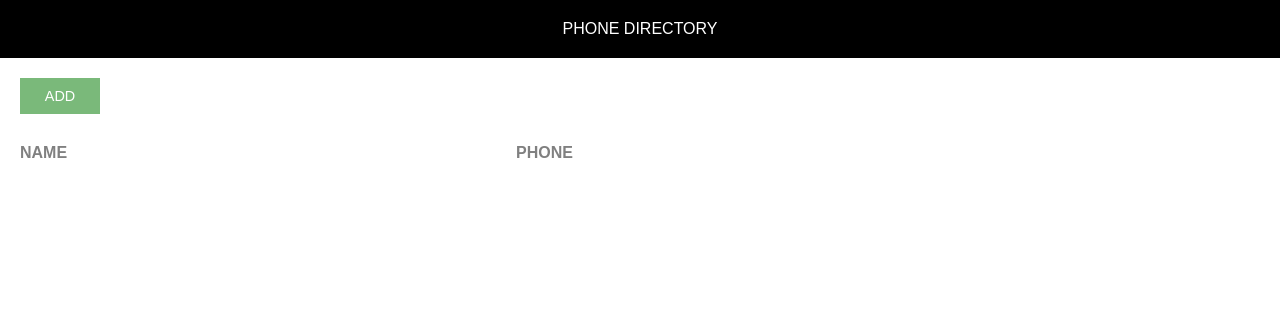
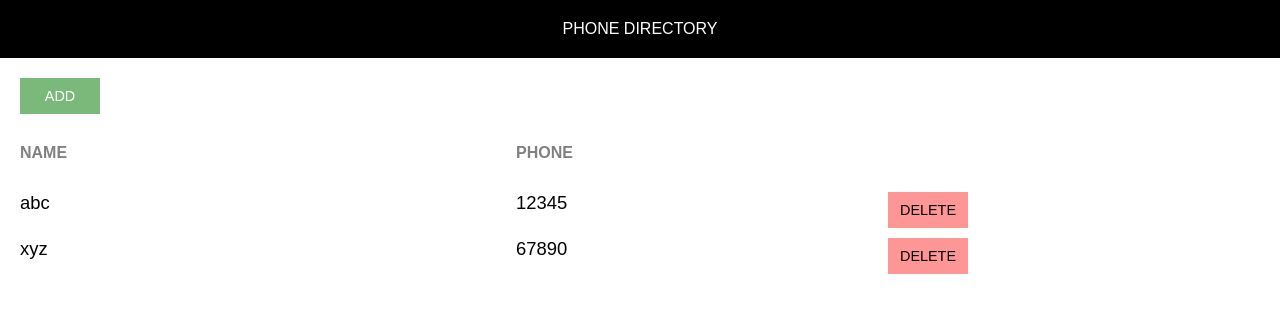
Before and after one commit to sundarsv/phone-directory, a React (Create React App) app: page / in a window 1280 px wide. Shown: the top 312 px of the page. Built offline with nearby package versions, Linux system fonts and the light colour scheme.

Commit message:
Rendered Subscribers Dynamically

```diff
--- a/src/App.css
+++ b/src/App.css
@@ -15,6 +15,12 @@
     background: #7ab97a;
     color: #fff;
 }
+
+.delete-btn {
+    background: #ff9696;
+    color: #000;
+}
+
  .grid-container {
     display: grid;
     grid-template-columns: 40% 30% auto;
--- a/src/App.js
+++ b/src/App.js
@@ -4,6 +4,19 @@
 
 class App extends Component {
   render() {
+    let subscribers = [
+      {
+        id: 111,
+        name: "abc",
+        phone:12345
+      },
+      {
+        id: 112,
+        name: "xyz",
+        phone: 67890
+      }
+    ];
+
     return (
       <div>
         <Header />
@@ -14,6 +27,18 @@
             <span className="grid-item name-heading">Name</span>
             <span className="grid-item phone-heading">Phone</span>
           </div>
+
+          {
+            subscribers.map(sub => {
+              return <div key={sub.id} className="grid-container">
+                <span className="grid-item">{sub.name}</span>
+                <span className="grid-item">{sub.phone}</span>
+                <button className="custom-btn delete-btn">Delete</button>
+              </div>
+            })
+
+          }
+
         </div>
       </div>
     );
```
